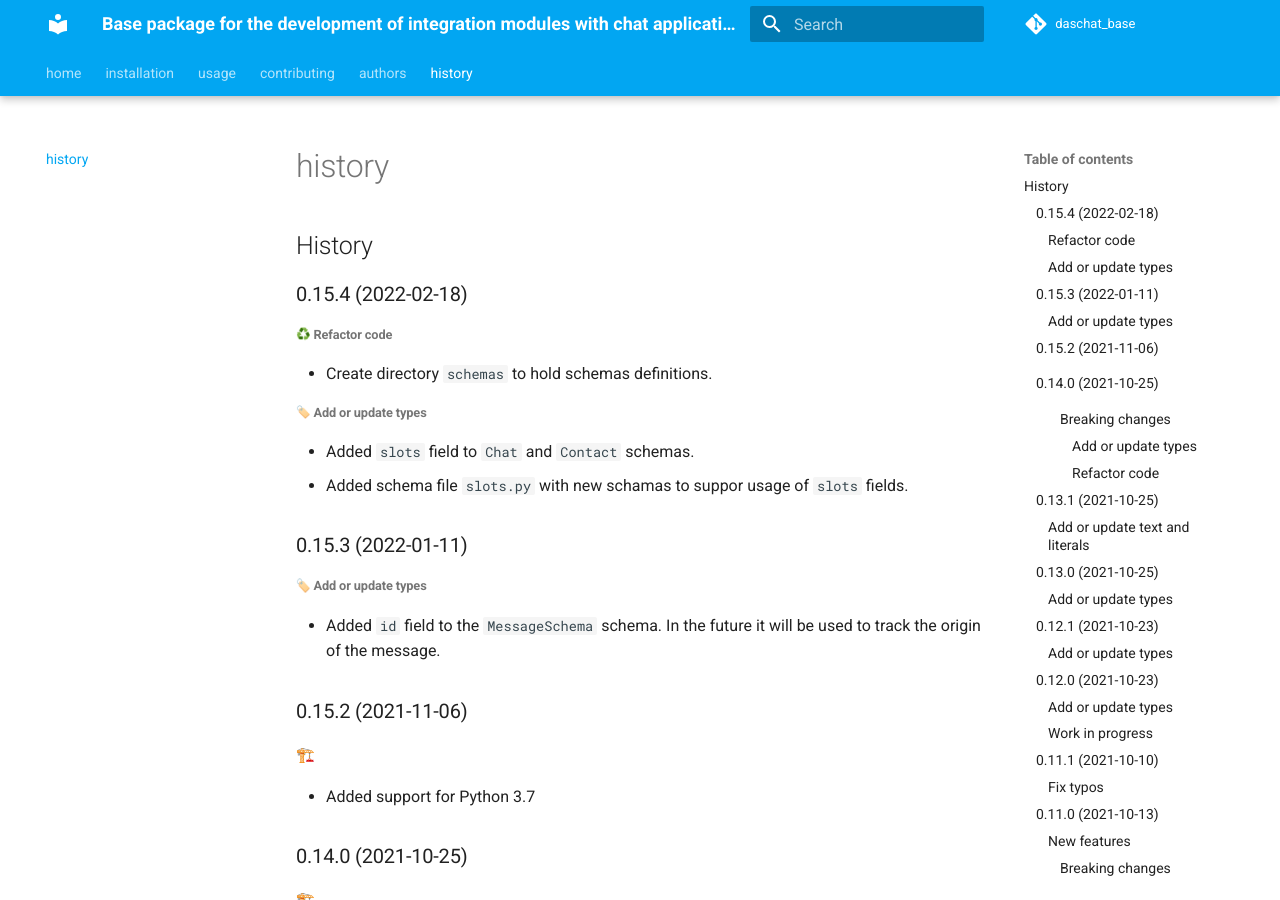
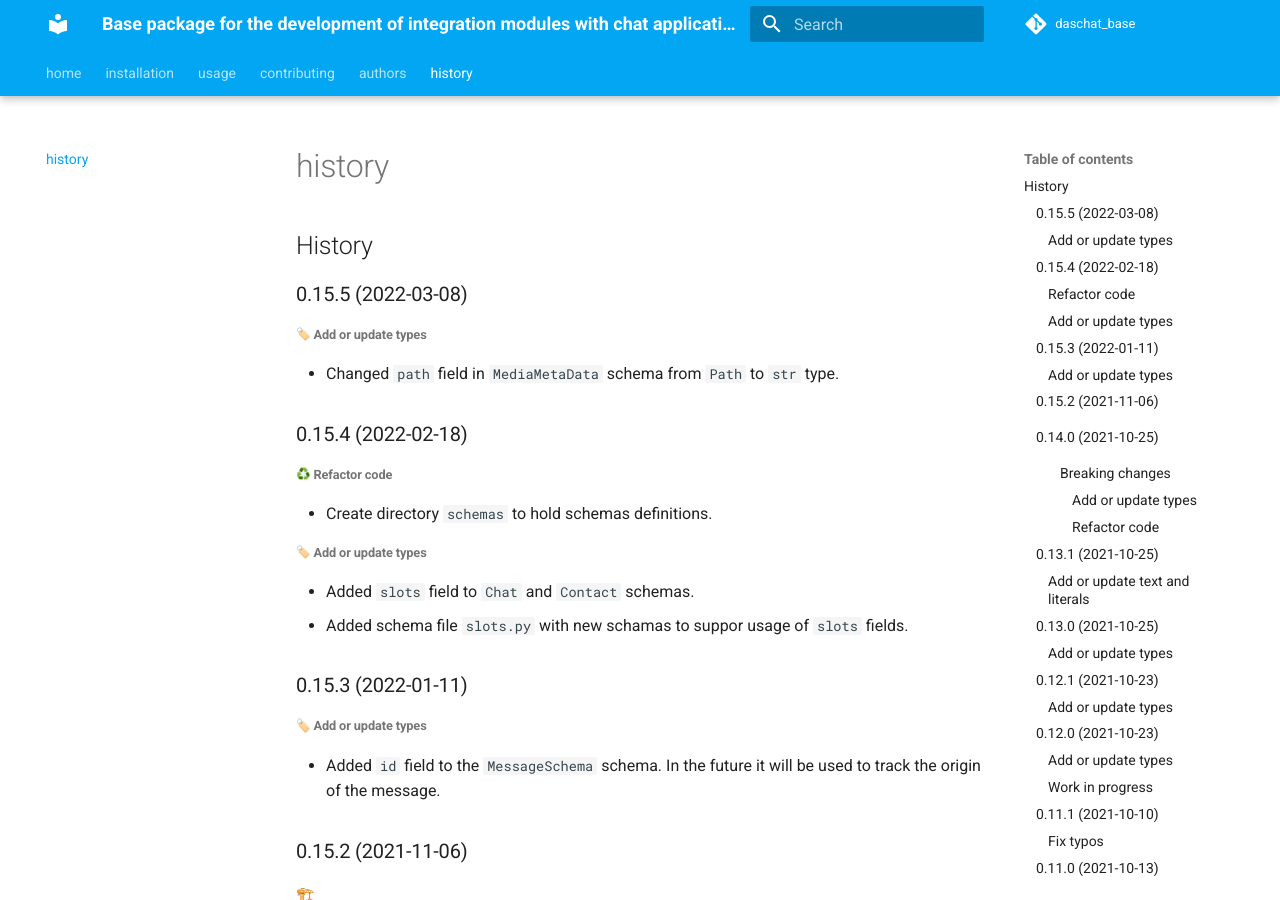
Before and after one commit to daschat-io/daschat_base, an MkDocs documentation site: the page built from docs/history.md, in a window 1280 px wide and 900 px high. Built offline with MkDocs 1.6.1 and Material for MkDocs 9.7.7, drawn with Linux system fonts in a browser that asks for light colours; emoji names are drawn with the system emoji font; comment, search, counter and statistics services are not loaded.

Commit message:
Version 0.15.5

```diff
--- a/HISTORY.md
+++ b/HISTORY.md
@@ -1,4 +1,10 @@
 # History
+
+## 0.15.5 (2022-03-08)
+
+##### :label: Add or update types
+
+* Changed `path` field in `MediaMetaData` schema from `Path` to `str` type.
 
 ## 0.15.4 (2022-02-18)
 
--- a/pyproject.toml
+++ b/pyproject.toml
@@ -1,6 +1,6 @@
 [tool.poetry]
 name = "daschat_base"
-version = "0.15.4"
+version = "0.15.5"
 homepage = "https://github.com/daschat-io/daschat_base"
 description = "Base package for Daschat modules."
 authors = ["Abner G Jacobsen <abner@apoana.com.br>"]
```
Also changed, not shown: CHANGELOG.md (+2 -7 lines).
